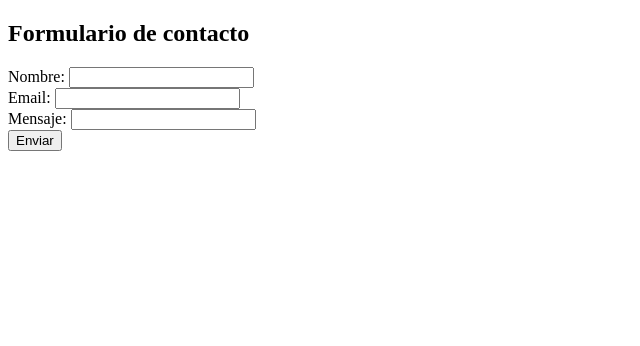
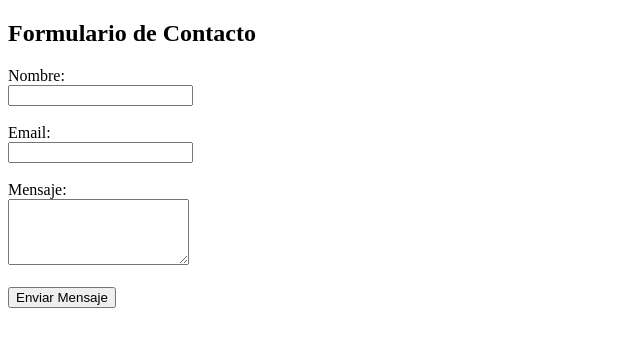
Before and after one commit to Admin09-web/home, a plain HTML site: page index.html in a window 1280 px wide. Shown: the whole page, without its empty margins (0-640 px from the left). Drawn offline with Linux system fonts and the light colour scheme.

Commit message:
Update index.html

```diff
--- a/index.html
+++ b/index.html
@@ -1,22 +1,22 @@
 <!DOCTYPE html>
 <html lang="es">
 <head>
-  <meta charset="UTF-8" />
-  <title>Formulario</title>
+    <meta charset="UTF-8">
+    <title>Formulario de Contacto</title>
 </head>
 <body>
-  <h2>Formulario de contacto</h2>
-  <form action="https://hook.us2.make.com/1d60iajvhx2sh1ysruqx42ipuad5qczf" method="post">
-    <label>Nombre:
-      <input type="text" name="nombre" required>
-    </label><br>
-    <label>Email:
-      <input type="email" name="email" required>
-    </label><br>
-    <label>Mensaje:
-      <input type="text" name="mensaje" required>
-    </label><br>
-    <button type="submit">Enviar</button>
-  </form>
+    <h2>Formulario de Contacto</h2>
+    <form action="https://hook.us2.make.com/TU_WEBHOOK_DE_MAKE" method="post">
+        <label for="nombre">Nombre:</label><br>
+        <input type="text" id="nombre" name="nombre" required><br><br>
+
+        <label for="email">Email:</label><br>
+        <input type="email" id="email" name="email" required><br><br>
+
+        <label for="mensaje">Mensaje:</label><br>
+        <textarea id="mensaje" name="mensaje" rows="4" required></textarea><br><br>
+
+        <button type="submit">Enviar Mensaje</button>
+    </form>
 </body>
 </html>
```
